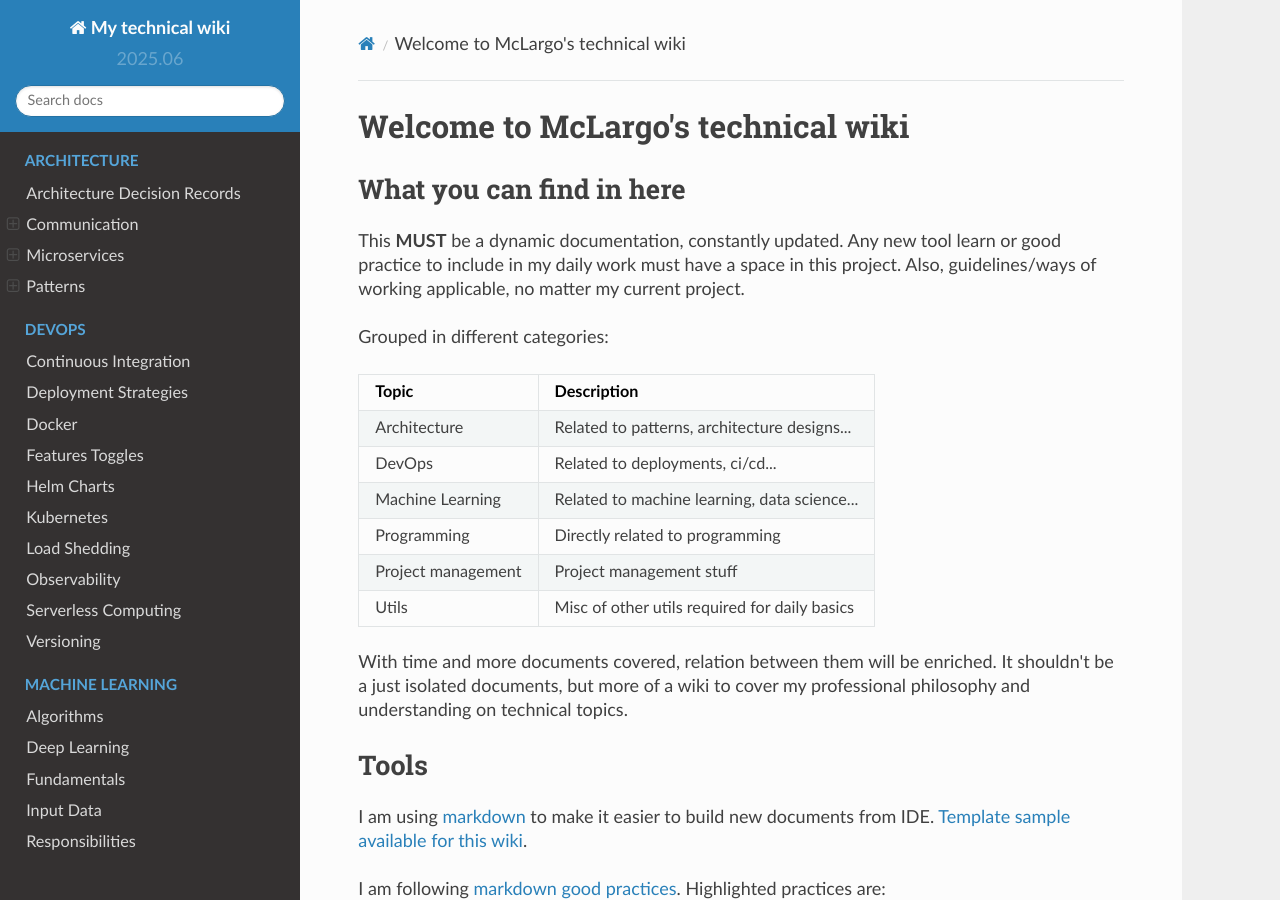
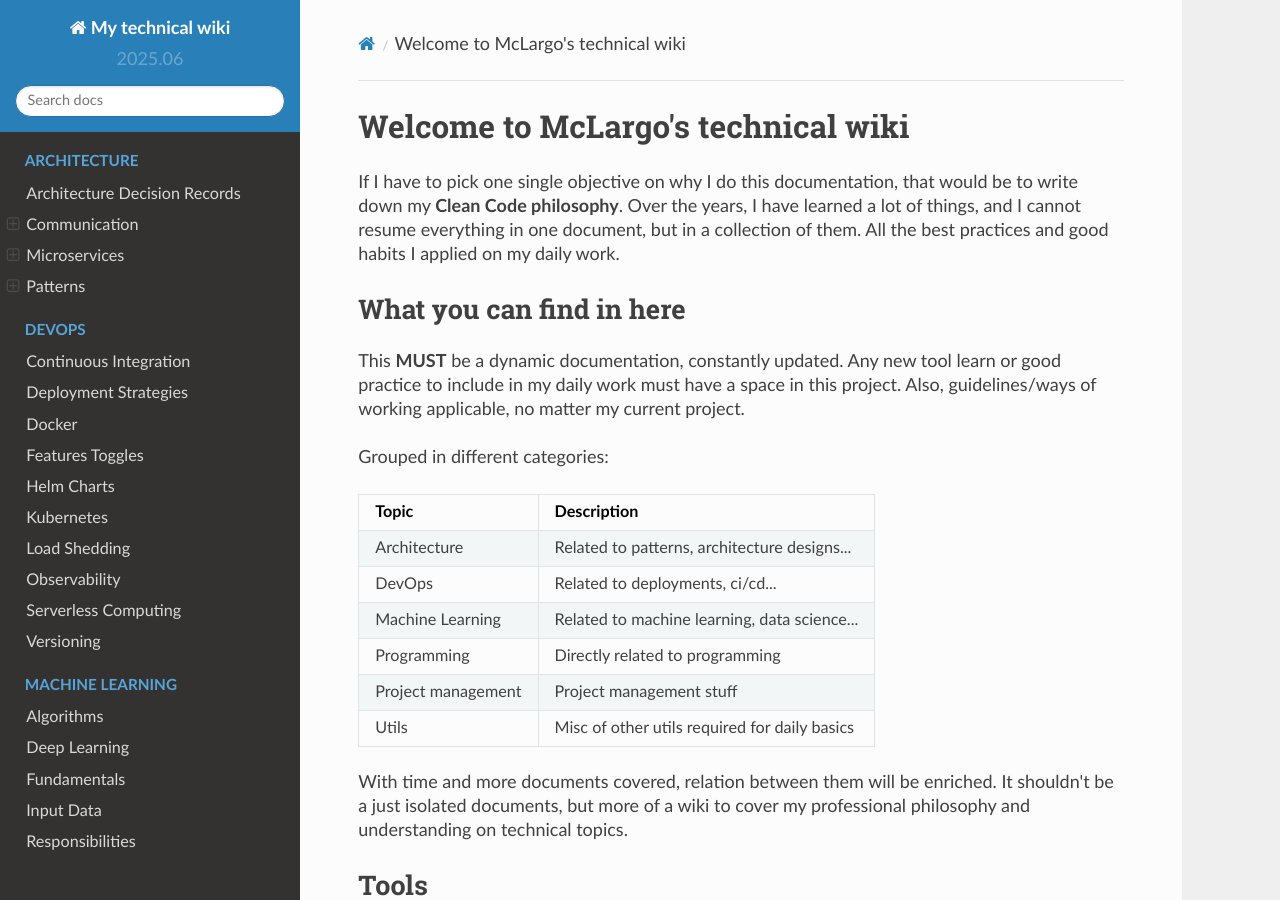
Before and after one commit to McLargo/mkdown-docs, an MkDocs documentation site: the page built from docs/index.md, in a window 1280 px wide and 900 px high. Built offline with MkDocs 1.6.1, drawn with Linux system fonts in a browser that asks for light colours; nearby versions of some CDN libraries.

Commit message:
chore: Clean Code philosophy

```diff
--- a/docs/index.md
+++ b/docs/index.md
@@ -1,4 +1,10 @@
 # Welcome to McLargo's technical wiki
+
+If I have to pick one single objective on why I do this documentation, that
+would be to write down my **Clean Code philosophy**. Over the years, I have
+learned a lot of things, and I cannot resume everything in one document, but in
+a collection of them. All the best practices and good habits I applied on my
+daily work.
 
 ## What you can find in here
 
```
